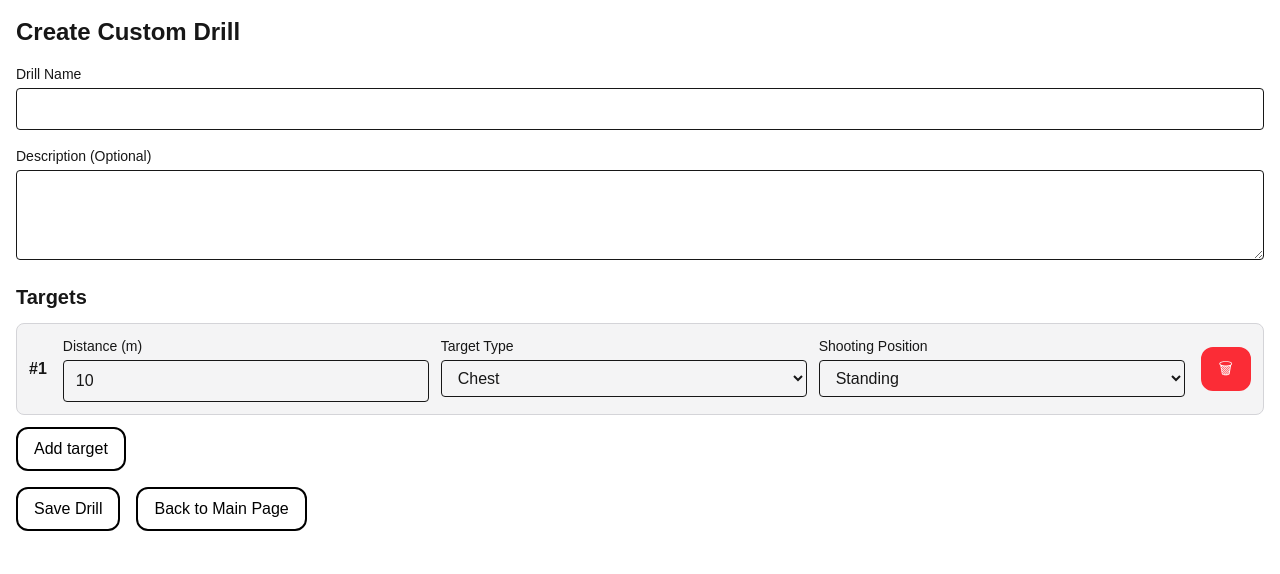
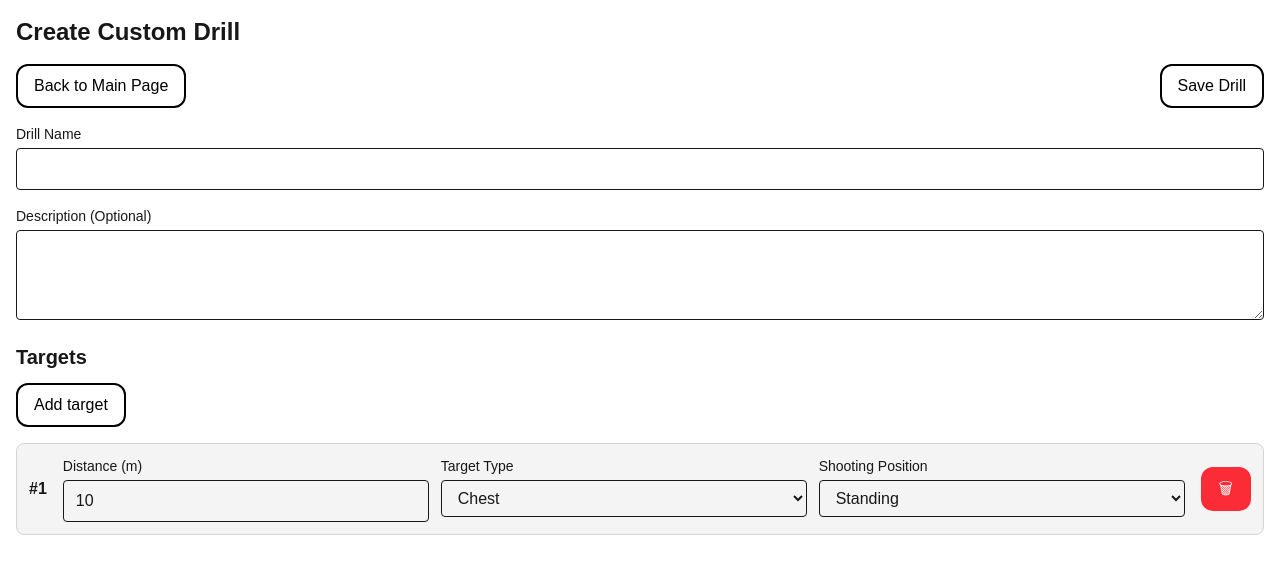
Before and after one commit to BArman1991/Shooting-Trainer, a Next.js app: page /drills/new in a window 1280 px wide. Shown: the top 574 px of the page. Built offline with nearby package versions, Linux system fonts and the light colour scheme.

Commit message:
fix button on spesific drill

```diff
--- a/src/app/components/custom/DrillEditor.tsx
+++ b/src/app/components/custom/DrillEditor.tsx
@@ -139,6 +139,15 @@ export default function DrillEditor({ drillId }: { drillId?: string }) {
 
       {errorMessage && <div className="text-red-500 mb-4">{errorMessage}</div>}
 
+      <div className="flex justify-between items-center mb-4">
+        <ActionButton onClick={() => router.push("/")} variant="secondary">
+          Back to Main Page
+        </ActionButton>
+        <ActionButton onClick={handleSaveDrill} variant="primary">
+          Save Drill
+        </ActionButton>
+      </div>
+
       <div className="mb-4">
         <label htmlFor="drillName" className="block text-sm font-medium mb-1">
           Drill Name
@@ -171,6 +180,13 @@ export default function DrillEditor({ drillId }: { drillId?: string }) {
       </div>
 
       <h2 className="text-xl font-semibold mb-3">Targets</h2>
+      <ActionButton
+        onClick={handleAddTarget}
+        variant="primary"
+        className="mb-4"
+      >
+        Add target
+      </ActionButton>
       {targets.map((target: CustomTargetSpec, index: number) => (
         <div
           key={index}
@@ -251,23 +267,6 @@ export default function DrillEditor({ drillId }: { drillId?: string }) {
           </ActionButton>
         </div>
       ))}
-
-      <ActionButton
-        onClick={handleAddTarget}
-        variant="primary"
-        className="mb-4"
-      >
-        Add target
-      </ActionButton>
-
-      <div className="flex gap-4">
-        <ActionButton onClick={handleSaveDrill} variant="primary">
-          Save Drill
-        </ActionButton>
-        <ActionButton onClick={() => router.push("/")} variant="secondary">
-          Back to Main Page
-        </ActionButton>
-      </div>
     </div>
   );
 }
--- a/src/app/drills/[id]/run/page.tsx
+++ b/src/app/drills/[id]/run/page.tsx
@@ -1,7 +1,7 @@
 "use client";
 
 import React, { useState, useEffect } from "react";
-import { useParams } from "next/navigation";
+import { useParams, useRouter } from "next/navigation";
 import LevelTestContainer from "../../../components/LevelTest/LevelTestContainer";
 import {
   CustomDrill,
@@ -13,12 +13,12 @@ import {
   TargetType,
   Stance,
 } from "../../../components/types/drill";
-import Link from "next/link";
-import NavButton from "../../../components/ui/NavButton";
+import ActionButton from "../../../components/ui/ActionButton";
 
 export default function RunDrillPage() {
   const params = useParams();
   const drillId = params.id as string;
+  const router = useRouter();
 
   const [initialConfig, setInitialConfig] = useState<TestConfig | null>(null);
   const [loading, setLoading] = useState<boolean>(true);
@@ -97,7 +97,9 @@ export default function RunDrillPage() {
   return (
     <div className="container mx-auto p-4">
       <div className="mb-4">
-        <NavButton href="/" variant="secondary" size="medium">Back to Main Page</NavButton>
+        <ActionButton onClick={() => router.push("/")} variant="secondary">
+          Back to Main Page
+        </ActionButton>
       </div>
       <LevelTestContainer initialConfig={initialConfig} />
     </div>
```
